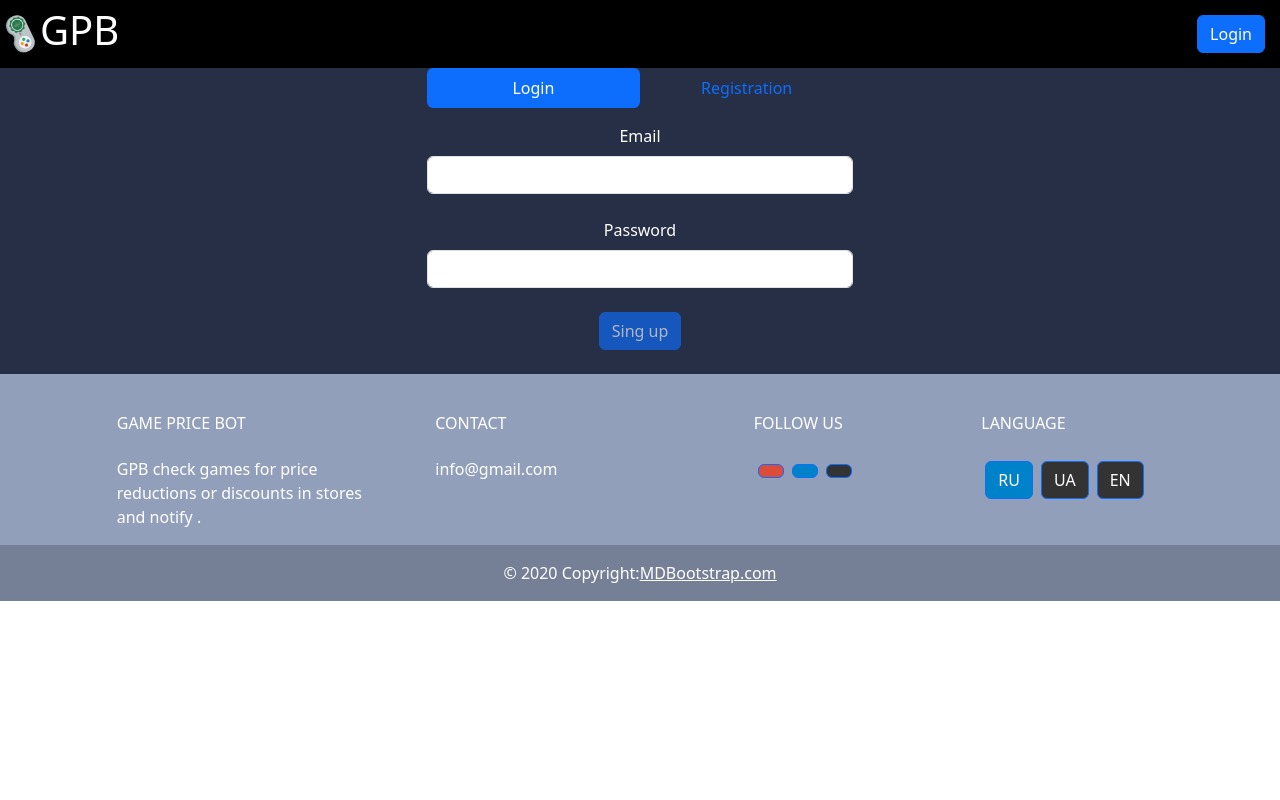
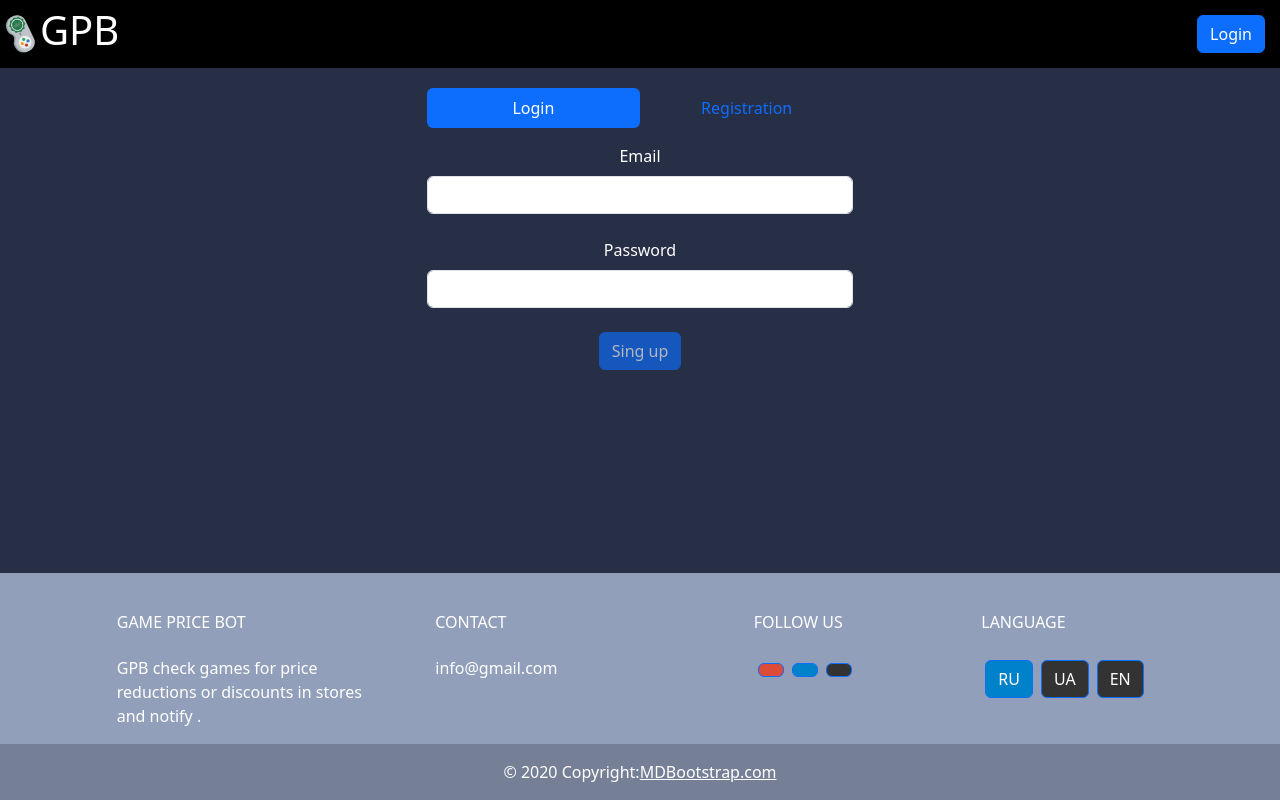
Before and after one commit to IllusiveMan2186/Game-Price-Bot, a React (Create React App) app in the folder gpb-front/: page /login in a window 1280 px wide. Built offline with nearby package versions, Linux system fonts and the light colour scheme.

Commit message:
GPB-35 - Change style for more space bettwen elements on UI
https://game-price-bot.atlassian.net/browse/GPB-35

```diff
--- a/gpb-front/src/components/auth/Login.js
+++ b/gpb-front/src/components/auth/Login.js
@@ -90,7 +90,7 @@ export default function Login() {
     }
 
     return (
-        <div className="row justify-content-center">
+        <div className="row justify-content-center login-form">
             <div className="col-4">
                 <ul className="nav nav-pills nav-justified mb-3" id="ex1" role="tablist">
                     <li className="nav-item" role="presentation">
--- a/gpb-front/src/styles/app.css
+++ b/gpb-front/src/styles/app.css
@@ -3,20 +3,23 @@ body {
   height: 100%;
 }
 
-.root {
+#root {
   height: 100%;
 }
 
+
 .row {
+
   --bs-gutter-x: 0 !important;
 }
 
 .App {
   height: 100%;
+  display: block;
+  overflow: auto;
   text-align: center;
   color: white;
   background-color: rgb(39, 47, 71);
-  flex-direction: column;
   display: flex;
   flex-direction: column;
   justify-content: space-between;
@@ -49,7 +52,7 @@ body {
 }
 
 .App-header {
-  cursor:pointer;
+  cursor: pointer;
   background-color: #000000;
   min-height: 8vh;
   display: flex;
@@ -108,13 +111,19 @@ body {
 }
 
 /* Change color of dropdown links on hover */
-.dropdown-content a:hover {background-color: rgb(56, 113, 219);}
+.dropdown-content a:hover {
+  background-color: rgb(56, 113, 219);
+}
 
 /* Show the dropdown menu on hover */
-.dropdown:hover .dropdown-content {display: block;}
+.dropdown:hover .dropdown-content {
+  display: block;
+}
 
 /* Change the background color of the dropdown button when the dropdown content is shown */
-.dropdown:hover .dropbtn {background-color: #3e8e41;}
+.dropdown:hover .dropbtn {
+  background-color: #3e8e41;
+}
 
 .App-user-info {
   background-color: #13538881;
@@ -139,3 +148,7 @@ body {
 .App-user-info-title {
   font-size: 2.5rem;
 }
+
+.login-form {
+  margin-top: 20px !important;
+}
--- a/gpb-front/src/styles/gameList.css
+++ b/gpb-front/src/styles/gameList.css
@@ -9,6 +9,7 @@
     margin-top: 20px;
     margin-right: auto;
     margin-left: auto;
+    margin-bottom: 20px;
     max-width: 1140px;
     border-radius: 10px;
     display: flex;
```
